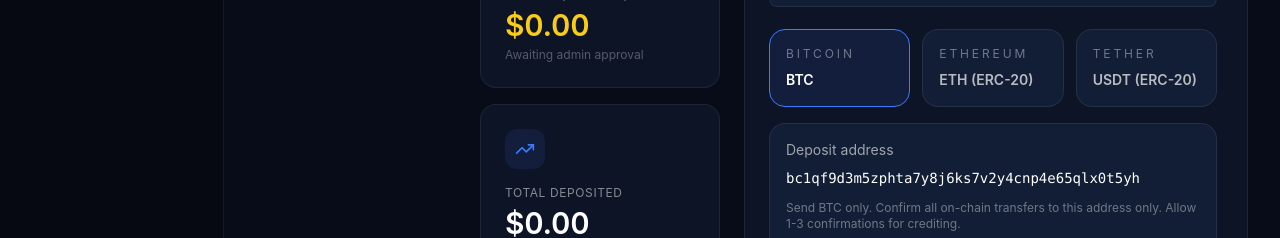
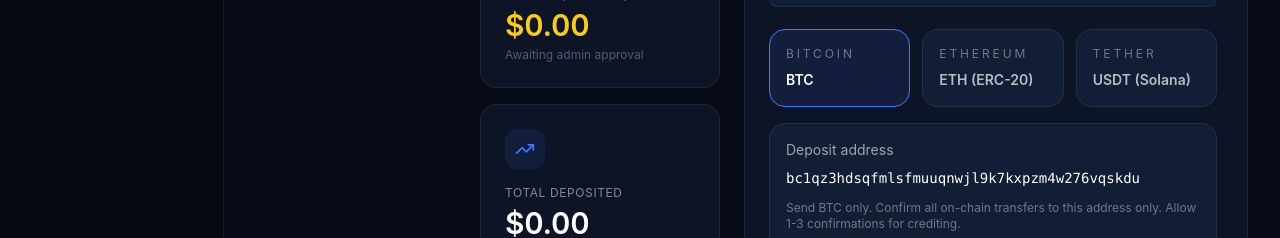
Before and after one commit to 0xjave-dot/teslac, a React (Vite) app: page /dashboard/wallet in a window 1280 px wide. Shown: the part 388-626 px from the top of the page. Built offline with nearby package versions, Linux system fonts and the light colour scheme; no server answers; the database is empty; sample sign-in values are in the browser's storage.

Commit message:
Restore verified crypto deposit addresses

```diff
--- a/cryptoDeposits.ts
+++ b/cryptoDeposits.ts
@@ -11,22 +11,22 @@ export const cryptoDepositMethods: CryptoDepositMethod[] = [
   {
     label: 'Bitcoin',
     network: 'BTC',
-    address: 'bc1qf9d3m5zphta7y8j6ks7v2y4cnp4e65qlx0t5yh',
+    address: 'bc1qz3hdsqfmlsfmuuqnwjl9k7kxpzm4w276vqskdu',
     description: 'Send BTC only. Confirm all on-chain transfers to this address only. Allow 1-3 confirmations for crediting.',
     provider: 'Custody wallet partner',
   },
   {
     label: 'Ethereum',
     network: 'ETH (ERC-20)',
-    address: '0xA1b2C3d4E5f678901234567890abcdefABCDEF12',
+    address: '0x81f28Aa6cF45F54aa28c534f21552230911fE093',
     description: 'Send ETH or ERC-20 assets on the Ethereum network only. Do not send assets on other chains to this address.',
     provider: 'Custody wallet partner',
   },
   {
     label: 'Tether',
-    network: 'USDT (ERC-20)',
-    address: '0xD4b2F3c4E5f67890aBC1234567890aBCdef12345',
-    description: 'Send USDT using ERC-20. Other networks may not be supported and could result in loss of funds.',
+    network: 'USDT (Solana)',
+    address: '7i4bWqQWCm6FBdKusv8A7MWc388HAmW6SVv55UhnU1gd',
+    description: 'Send USDT using Solana only. Other networks may not be supported and could result in loss of funds.',
     provider: 'Custody wallet partner',
   },
 ]
```
